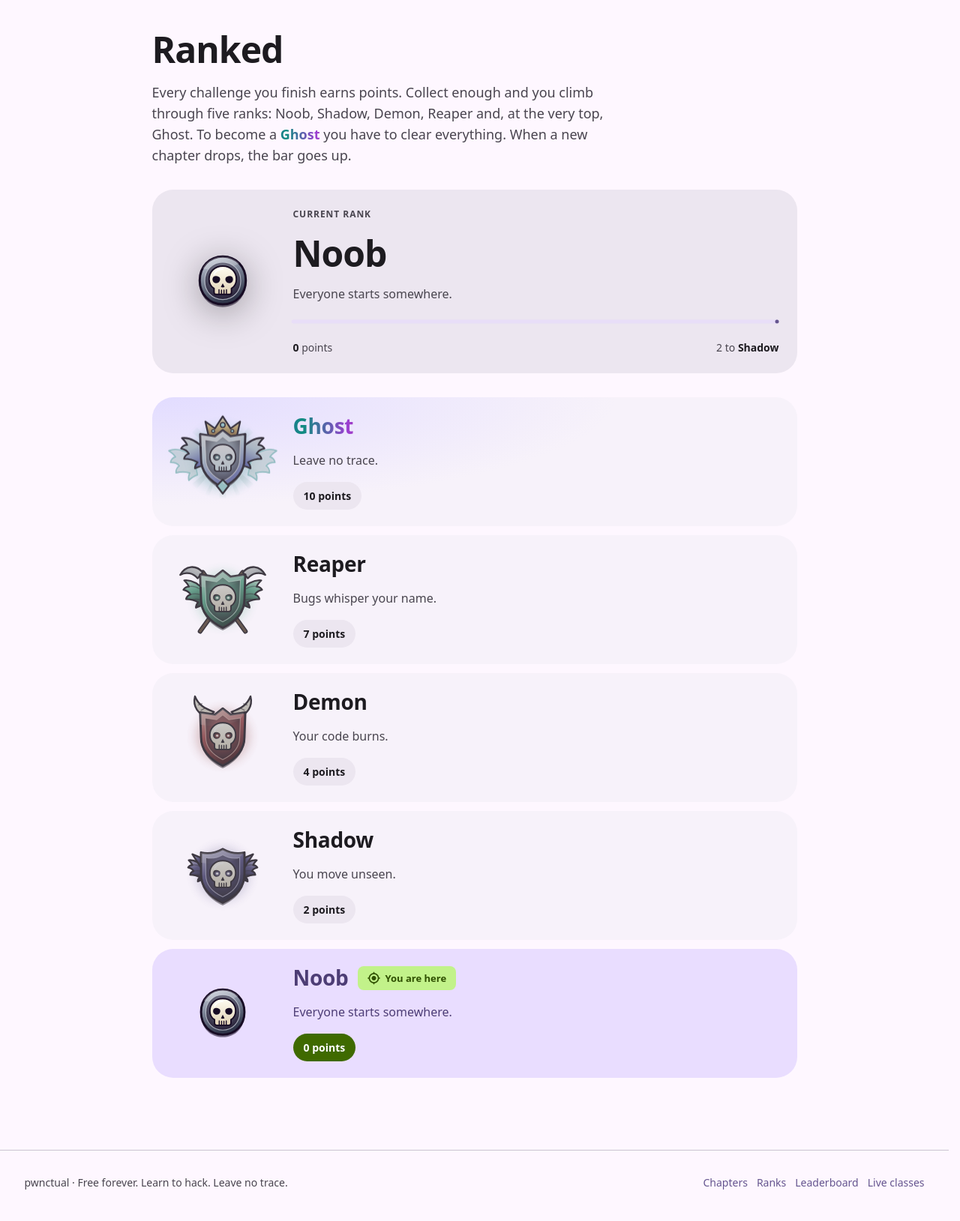
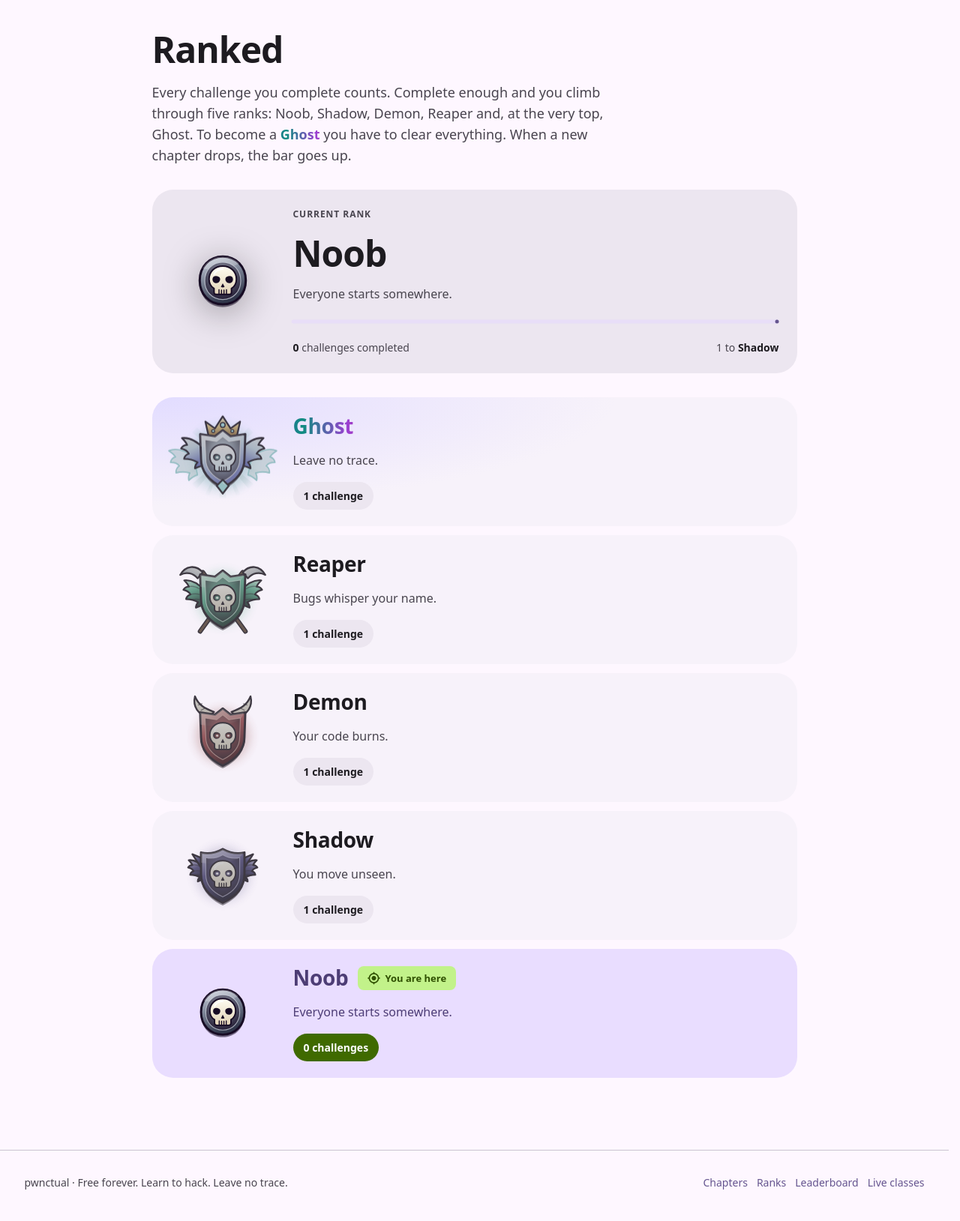
Before and after one commit to politejackal/pwnctual, a Flask app: page /ranks in a window 1280 px wide. Shown: the part 73-1702 px from the top of the page at 75% size. Run offline with Flask 3, Linux system fonts and the light colour scheme; the visitor is signed in with stand-in values (Sample User, id 1); data comes from the database, SQL or seed files in the repository; data that the repository does not hold is empty; some web fonts are replaced.

Commit message:
Remove points: rank and leaderboard count challenges completed
Co-Authored-By: Claude Opus 5.5 <noreply@anthropic.com>
Claude-Session: https://claude.ai/code/session_018MwSwPzanEQDwt11hrvSXf

```diff
--- a/pwnctual/app.py
+++ b/pwnctual/app.py
@@ -14,7 +14,7 @@ from flask import (Flask, abort, g, jsonify, redirect, render_template, request,
 from markupsafe import Markup
 
 from . import db as dbm
-from .curriculum import CHALLENGES, CHAPTER_BY_ID, CHAPTERS, TOTAL_POINTS
+from .curriculum import CHALLENGES, CHAPTER_BY_ID, CHAPTERS, TOTAL_CHALLENGES
 from .emblems import emblem
 from . import classes as cls
 from . import shapes
@@ -129,11 +129,12 @@ def solved_slugs(user_id):
 
 
 def score_of(slugs):
-    return sum(CHALLENGES[s].points for s in slugs if s in CHALLENGES)
+    """Your score is how many challenges you've completed."""
+    return sum(1 for s in slugs if s in CHALLENGES)
 
 
 def user_rank(user_id):
-    return rank_for(score_of(solved_slugs(user_id)), TOTAL_POINTS)
+    return rank_for(score_of(solved_slugs(user_id)), TOTAL_CHALLENGES)
 
 
 def csrf_token():
@@ -205,13 +206,13 @@ def inject():
     user = current_user()
     ctx = {
         "me": user, "csrf_token": csrf_token, "asset": asset, "md": md, "emblem": lambda t, size=96: Markup(emblem(t, size)),
-        "CHAPTERS": CHAPTERS, "TOTAL_POINTS": TOTAL_POINTS, "RANK_COUNT": len(TIERS), "DEV_LOGIN": DEV_LOGIN,
+        "CHAPTERS": CHAPTERS, "TOTAL_CHALLENGES": TOTAL_CHALLENGES, "RANK_COUNT": len(TIERS), "DEV_LOGIN": DEV_LOGIN,
         "GITHUB_ENABLED": bool(GITHUB_CLIENT_ID),
         "my_rank": None, "my_solved": {}, "IS_ADMIN": is_admin(user),
     }
     if user:
         ctx["my_solved"] = solved_slugs(user["id"])
-        ctx["my_rank"] = rank_for(score_of(ctx["my_solved"]), TOTAL_POINTS)
+        ctx["my_rank"] = rank_for(score_of(ctx["my_solved"]), TOTAL_CHALLENGES)
     return ctx
 
 
@@ -219,7 +220,7 @@ def inject():
 
 @app.get("/")
 def index():
-    return render_template("index.html", ladder=ladder(TOTAL_POINTS), hero=HERO)
+    return render_template("index.html", ladder=ladder(TOTAL_CHALLENGES), hero=HERO)
 
 
 @app.get("/emblem/<int:index>.svg")
@@ -350,7 +351,7 @@ def old_pages(_rest=None):
 
 @app.get("/ranks")
 def ranks_page():
-    return render_template("ranks.html", ladder=ladder(TOTAL_POINTS))
+    return render_template("ranks.html", ladder=ladder(TOTAL_CHALLENGES))
 
 
 def leaderboard_rows(limit=100):
@@ -359,11 +360,10 @@ def leaderboard_rows(limit=100):
     per = {}
     for r in db.execute("SELECT user_id, slug, solved_at FROM solves").fetchall():
         if r["slug"] in CHALLENGES:
-            e = per.setdefault(r["user_id"], {"score": 0, "solves": 0, "last": 0})
-            e["score"] += CHALLENGES[r["slug"]].points
-            e["solves"] += 1
+            e = per.setdefault(r["user_id"], {"score": 0, "last": 0})
+            e["score"] += 1
             e["last"] = max(e["last"], r["solved_at"])
-    rows = [dict(user=users[uid], **e, rank=rank_for(e["score"], TOTAL_POINTS))
+    rows = [dict(user=users[uid], **e, rank=rank_for(e["score"], TOTAL_CHALLENGES))
             for uid, e in per.items() if uid in users]
     rows.sort(key=lambda x: (-x["score"], x["last"]))
     return rows[:limit]
@@ -378,7 +378,7 @@ def leaderboard():
 def profile(login):
     user = dbm.get_db().execute("SELECT * FROM users WHERE login=?", (login,)).fetchone() or abort(404)
     solved = solved_slugs(user["id"])
-    rank = rank_for(score_of(solved), TOTAL_POINTS)
+    rank = rank_for(score_of(solved), TOTAL_CHALLENGES)
     recent = sorted(solved.items(), key=lambda kv: -kv[1])[:8]
     return render_template("profile.html", user=user, solved=solved, rank=rank,
                            recent=[(CHALLENGES[s], t) for s, t in recent])
@@ -476,7 +476,7 @@ def api_progress():
     if not user:
         return jsonify(error="not logged in"), 401
     solved = solved_slugs(user["id"])
-    rank = rank_for(score_of(solved), TOTAL_POINTS)
+    rank = rank_for(score_of(solved), TOTAL_CHALLENGES)
     return jsonify(solved=sorted(solved), score=rank["score"], rank=rank["tier"]["label"],
                    rank_key=rank["tier"]["key"], rank_index=rank["tier"]["index"])
 
--- a/pwnctual/curriculum/__init__.py
+++ b/pwnctual/curriculum/__init__.py
@@ -23,4 +23,4 @@ for ci, chapter in enumerate(CHAPTERS):
 if not CHAPTERS[0].video_id:
     raise ValueError("Chapter 0 needs a video: it's where Stuck? sends people for chapters without one")
 
-TOTAL_POINTS = sum(c.points for c in CHALLENGES.values())
+TOTAL_CHALLENGES = len(CHALLENGES)
--- a/pwnctual/curriculum/model.py
+++ b/pwnctual/curriculum/model.py
@@ -17,7 +17,6 @@ class Challenge:
     title: str
     url: str       # the challenge page on OverTheWire
     brief: str     # one line on what the level is about, never the answer
-    points: int = 10
     platform: str = "OverTheWire"  # the site that hosts it, shown on its card
     # filled in by the registry
     chapter: Optional["Chapter"] = None
@@ -37,10 +36,6 @@ class Chapter:
     help_video_id: str = ""  # where "Stuck?" sends people: this lecture, or Chapter 0's until it has one
 
     @property
-    def points(self):
-        return sum(c.points for c in self.challenges)
-
-    @property
     def video_url(self):
         return f"https://www.youtube.com/watch?v={self.video_id}" if self.video_id else ""
 
--- a/pwnctual/ranks.py
+++ b/pwnctual/ranks.py
@@ -1,4 +1,4 @@
-"""Ranked ladder, Brawl Stars style: five ranks from Noob to Ghost. Points come from solved challenges.
+"""Ranked ladder, Brawl Stars style: five ranks from Noob to Ghost. Your score is the number of challenges completed.
 
 Thresholds scale with the curriculum, so Ghost always means "cleared it all".
 """
@@ -25,6 +25,9 @@ TIERS = _tiers()
 
 def thresholds(total):
     n = len(TIERS) - 1
+    if 0 < total < n:
+        # Too few challenges for a step per rank: ranks share thresholds, and clearing everything is still Ghost.
+        return [0] + [min(total, max(1, math.ceil(total * (i / n) ** 1.5))) for i in range(1, n)] + [total]
     mins = [0 if i == 0 else max(i, math.ceil(total * (i / n) ** 1.5)) for i in range(n)]
     for i in range(1, n):
         mins[i] = max(mins[i], mins[i - 1] + 1)
--- a/pwnctual/templates/_macros.html
+++ b/pwnctual/templates/_macros.html
@@ -17,7 +17,7 @@
     <div class="muted">{{ rank.tier.motto }}</div>
     {{ wavy(rank.progress) }}
     <div class="row muted" style="font-size:14px">
-      <span><b style="color:var(--on-surface)">{{ rank.score }}</b> points</span>
+      <span><b style="color:var(--on-surface)">{{ rank.score }}</b> {{ "challenge" if rank.score == 1 else "challenges" }} completed</span>
       <span class="spacer"></span>
       {% if rank.next %}<span>{{ rank.to_next }} to <b style="color:var(--on-surface)">{{ rank.next.label }}</b></span>
       {% else %}<span>Apex reached. Nothing left to haunt.</span>{% endif %}
--- a/pwnctual/templates/chapter.html
+++ b/pwnctual/templates/chapter.html
@@ -10,7 +10,7 @@
     <a href="/learn">Chapters</a><span class="material-symbols-rounded">chevron_right</span>
     <span>Chapter {{ chapter.number }}</span>
   </div>
-  <div class="label">Chapter {{ chapter.number }} · {{ chapter.points }} points</div>
+  <div class="label">Chapter {{ chapter.number }} · {{ chapter.challenges|length }} {{ "challenge" if chapter.challenges|length == 1 else "challenges" }}</div>
   <h1 class="display-s" style="margin:8px 0 4px">{{ chapter.title }}</h1>
   <div class="muted" style="font-size:18px">{{ chapter.summary }}</div>
 
@@ -64,7 +64,6 @@
           <summary>
             <span class="state"><span class="material-symbols-rounded">{{ 'check' if solved else 'flag' }}</span></span>
             <span><span class="title-m">{{ c.title }}</span><br><span class="muted mono" style="font-size:13px">{{ c.number }} · {{ c.platform }}</span></span>
-            <span class="chip">{{ c.points }} points</span>
             <span class="material-symbols-rounded chev">expand_more</span>
           </summary>
           <div class="body">
--- a/pwnctual/templates/index.html
+++ b/pwnctual/templates/index.html
@@ -72,7 +72,7 @@
       <a class="rank-step {{ 'apex' if t.key == 'ghost' }}" href="/ranks">
         {{ emblem(t, 120) }}
         <span class="title-m {{ 'ghost-name' if t.key == 'ghost' }}">{{ t.name }}</span>
-        <span class="muted" style="font-size:13px">{{ t.min }} points</span>
+        <span class="muted" style="font-size:13px">{{ t.min }} {{ "challenge" if t.min == 1 else "challenges" }}</span>
       </a>
     {% endfor %}
   </div>
--- a/pwnctual/templates/leaderboard.html
+++ b/pwnctual/templates/leaderboard.html
@@ -13,8 +13,7 @@
         {{ emblem(r.rank.tier, 48) }}
         <span class="row who" style="gap:12px">{{ avatar(r.user, 36) }}<span style="min-width:0"><b>{{ r.user.login }}</b><br>
           <span class="{{ 'ghost-name' if r.rank.tier.key == 'ghost' else 'muted' }}" style="font-size:13px">{{ r.rank.tier.label }}</span></span></span>
-        <span class="chip rk">{{ r.solves }} finished</span>
-        <span class="score">{{ r.score }}</span>
+        <span class="score">{{ r.score }} <span class="muted" style="font-weight:400;font-size:13px">completed</span></span>
       </a>
     {% endfor %}
   </div>
--- a/pwnctual/templates/learn.html
+++ b/pwnctual/templates/learn.html
@@ -17,7 +17,7 @@
     </div>
     {% if not me %}
       <div class="banner info" style="margin-top:24px"><span class="material-symbols-rounded">info</span>
-        <span><a href="/login?next=/learn">Sign in</a> to save your progress, earn points and climb the ranks. Watching and playing work without an account.</span></div>
+        <span><a href="/login?next=/learn">Sign in</a> to save your progress and climb the ranks. Watching and playing work without an account.</span></div>
     {% endif %}
   </header>
   {% include "_chapter_cards.html" %}
--- a/pwnctual/templates/ranks.html
+++ b/pwnctual/templates/ranks.html
@@ -5,7 +5,7 @@
 {% block main %}
 <div class="narrow">
   <h1 class="display-s" style="margin:40px 0 8px">Ranked</h1>
-  <p class="muted" style="font-size:18px;max-width:640px">Every challenge you finish earns points. Collect enough and you climb through five ranks:
+  <p class="muted" style="font-size:18px;max-width:640px">Every challenge you complete counts. Complete enough and you climb through five ranks:
     Noob, Shadow, Demon, Reaper and, at the very top, Ghost. To become a <b class="ghost-name">Ghost</b> you have to clear everything. When a new
     chapter drops, the bar goes up.</p>
 
@@ -22,7 +22,7 @@
             {% if here %}<span class="chip good"><span class="material-symbols-rounded">my_location</span>You are here</span>{% endif %}</div>
           <div class="{{ '' if here else 'muted' }}">{{ t.motto }}</div>
           <div class="ladder-divs">
-            <span class="div-pill {{ 'here' if here else ('reached' if t.index < cur) }}">{{ t.min }} points</span>
+            <span class="div-pill {{ 'here' if here else ('reached' if t.index < cur) }}">{{ t.min }} {{ "challenge" if t.min == 1 else "challenges" }}</span>
           </div>
         </div>
       </div>
```
Also changed, not shown: pwnctual/templates/profile.html (+3 -4 lines), README.md.
